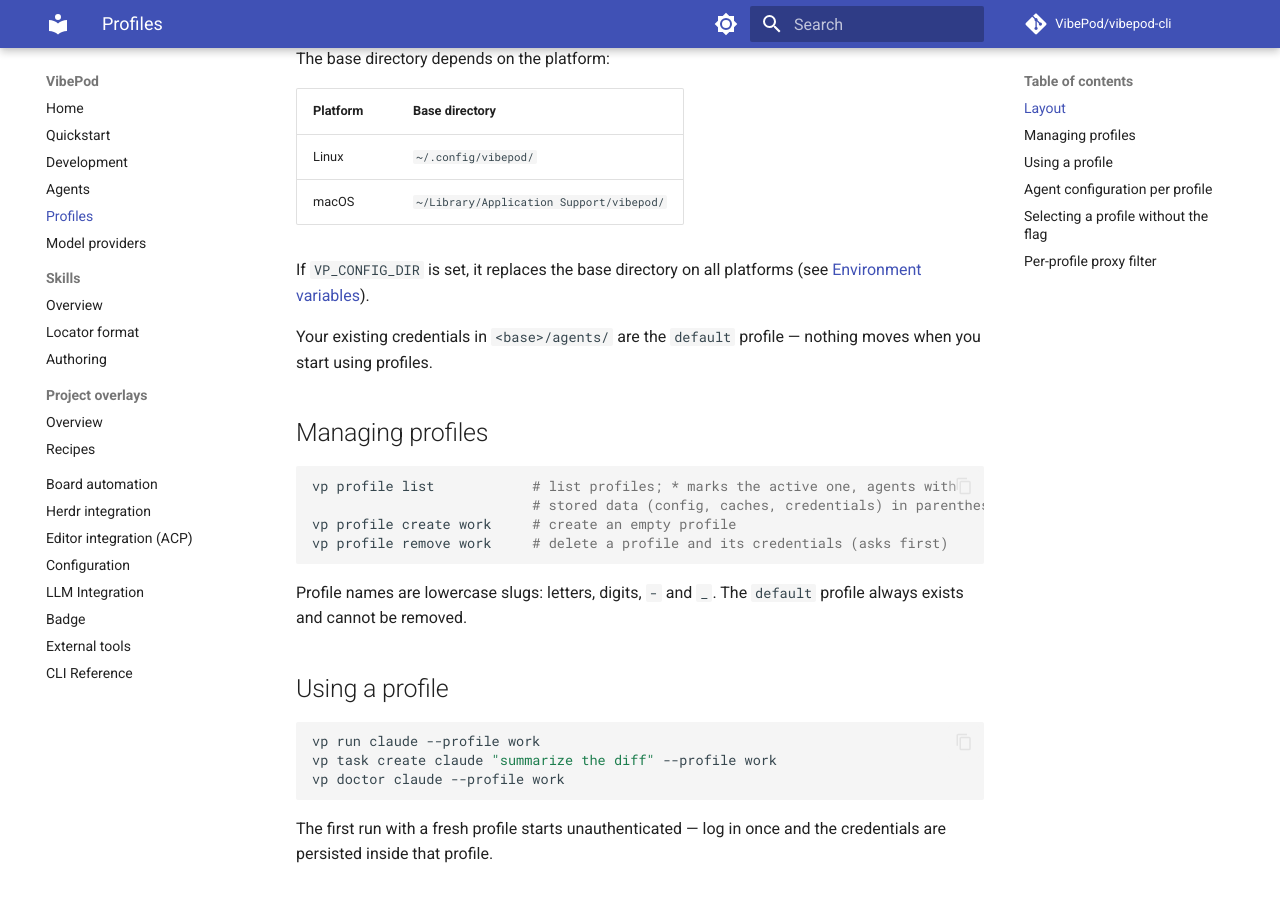
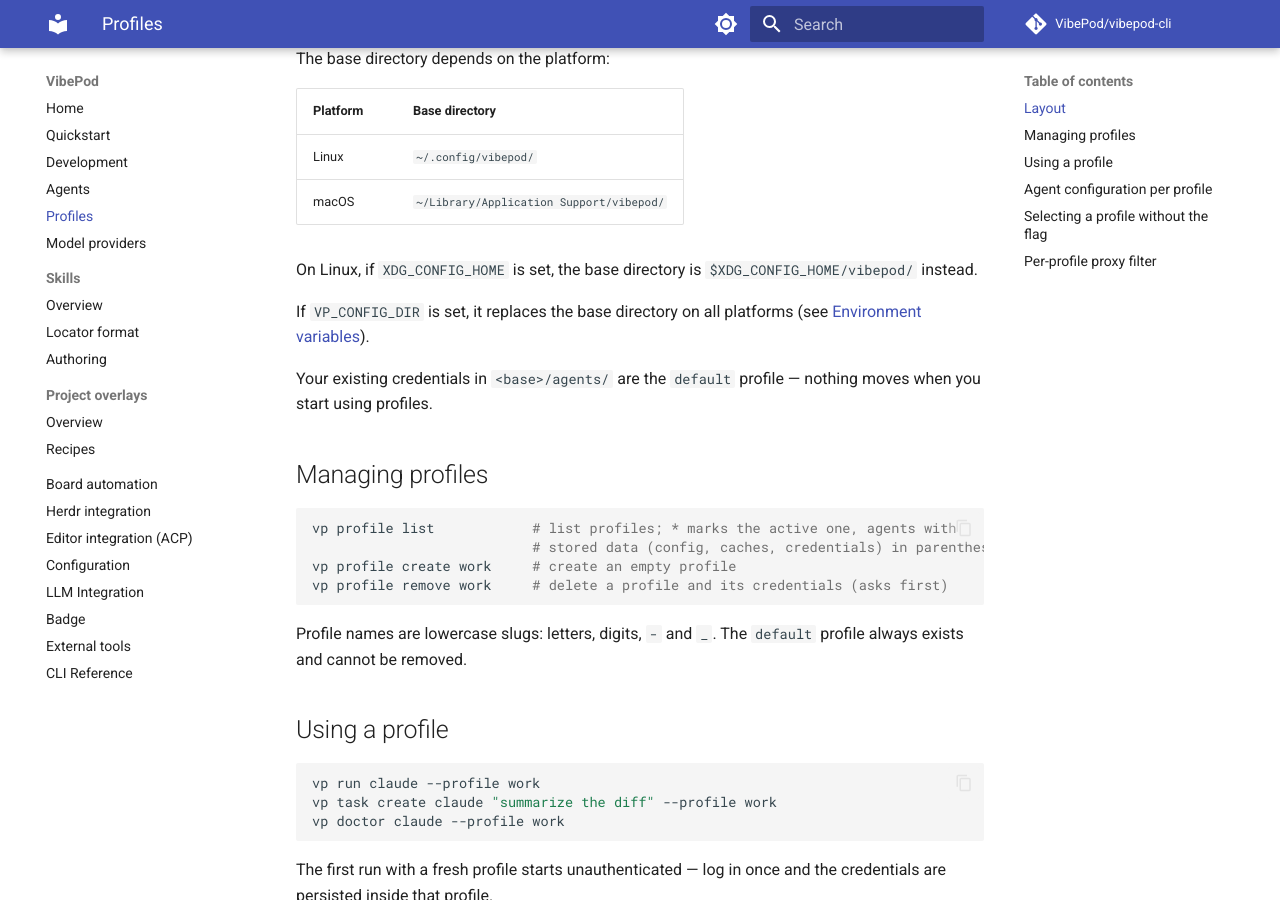
Before and after one commit to VibePod/vibepod-cli, an MkDocs documentation site: the page built from docs/profiles.md, in a window 1280 px wide and 900 px high, scrolled down 558 px. Built offline with MkDocs 1.6.1 and Material for MkDocs 9.7.7, drawn with Linux system fonts in a browser that asks for light colours; comment, search, counter and statistics services are not loaded.

Commit message:
Adds notice about XDG_CONFIG_HOME

```diff
--- a/docs/profiles.md
+++ b/docs/profiles.md
@@ -26,6 +26,9 @@
 |----------|------------------------------------------|
 | Linux    | `~/.config/vibepod/`                     |
 | macOS    | `~/Library/Application Support/vibepod/` |
+
+On Linux, if `XDG_CONFIG_HOME` is set, the base directory is
+`$XDG_CONFIG_HOME/vibepod/` instead.
 
 If `VP_CONFIG_DIR` is set, it replaces the base directory on all platforms (see
 [Environment variables](configuration.md#environment-variables)).
```
